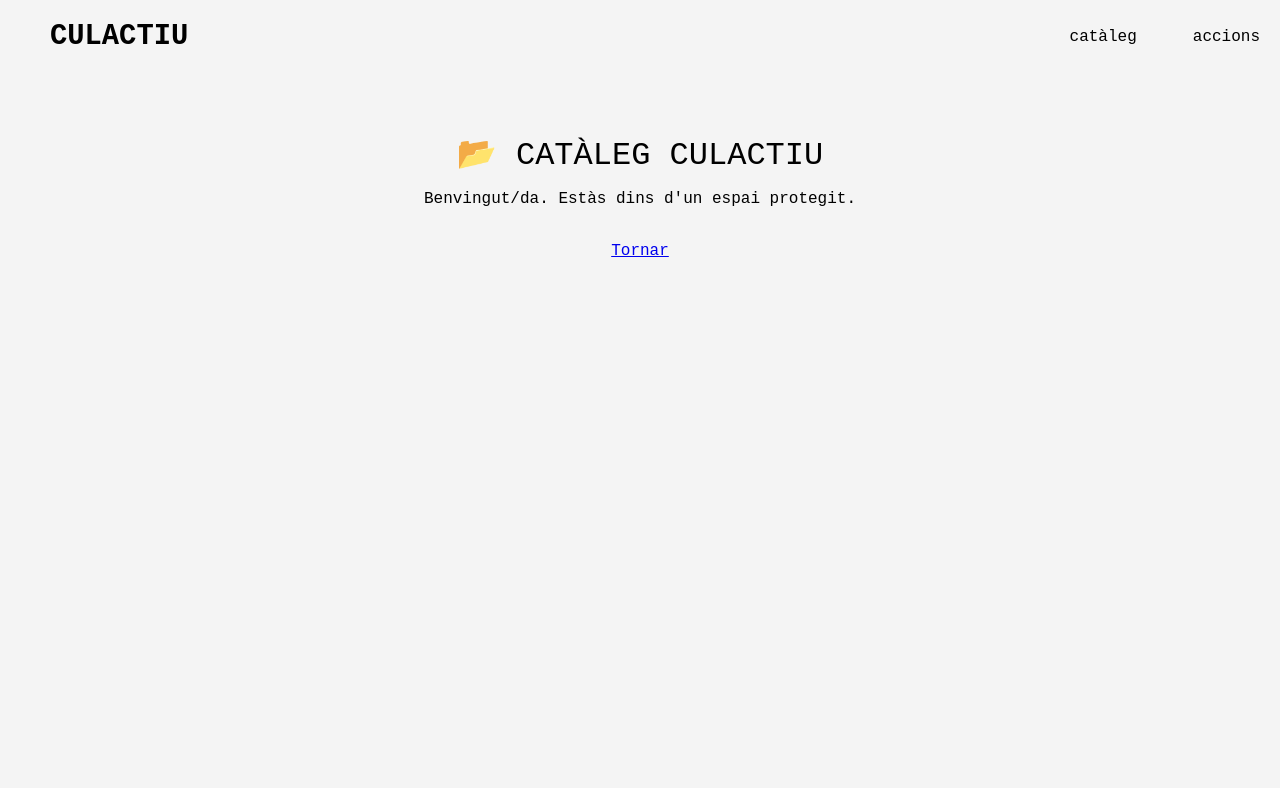
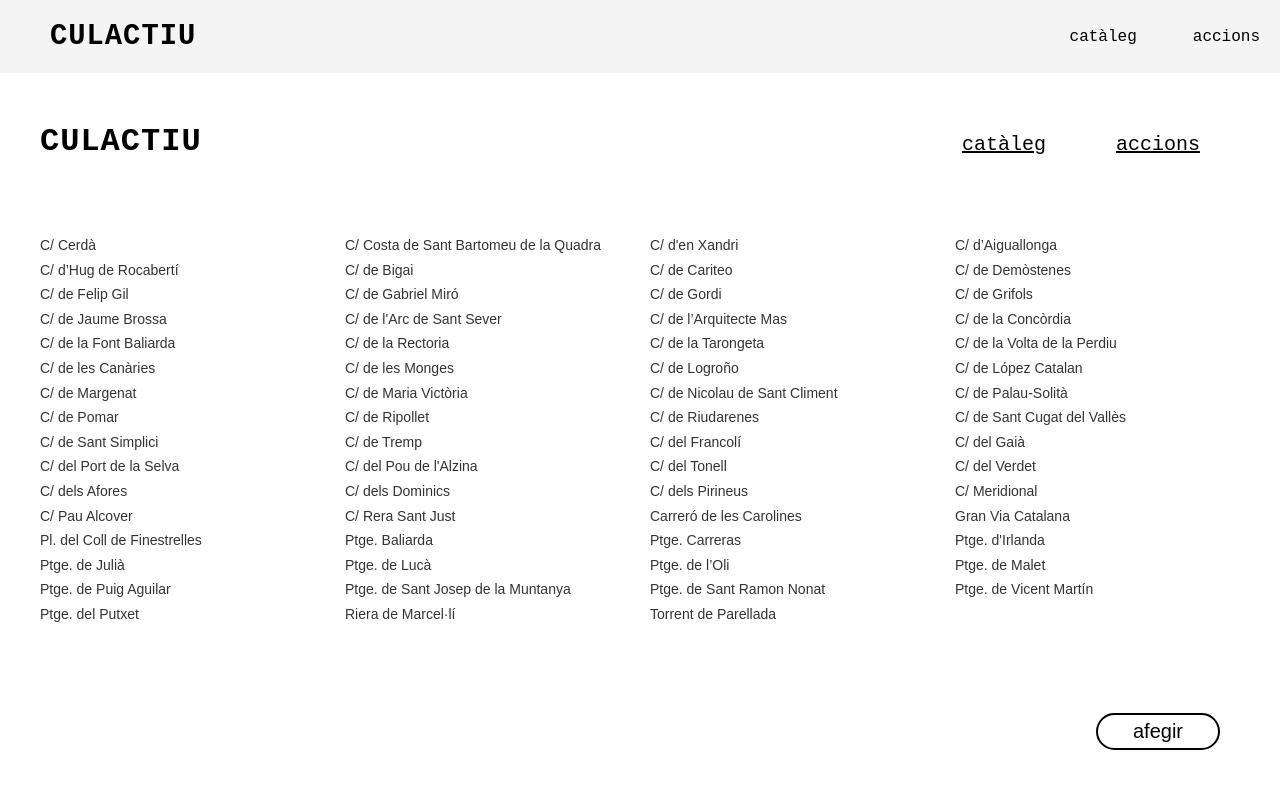
Before and after one commit to sboschraga/culactiu-web, a React (Create React App) app in the folder client/: page /cataleg in a window 1280 px wide. Shown: the top 788 px of the page. Built offline with nearby package versions, Linux system fonts and the light colour scheme; a web font is replaced by a local one.

Commit message:
catàleg editat?

```diff
--- a/client/src/pages/Cataleg.css
+++ b/client/src/pages/Cataleg.css
@@ -4,89 +4,73 @@
   padding: 40px;
   min-height: 100vh;
   background-color: white;
-  font-family: Arial, sans-serif;
-  position: relative; /* Necessari per col·locar el botó 'afegir' */
+  font-family: Arial, sans-serif; /* Tipografia neta */
+  position: relative;
+  box-sizing: border-box;
 }
 
-/* Capçalera */
+/* --- CAPÇALERA --- */
 .catalog-header {
   display: flex;
   justify-content: space-between;
-  align-items: center;
-  margin-bottom: 60px; /* Espai sota el títol */
+  align-items: baseline; /* Alinea el text a la base */
+  margin-bottom: 60px;   /* Espai abans de la llista */
 }
 
 .logo {
-  font-size: 28px;
-  font-weight: 800;
+  font-size: 32px;
+  font-weight: 900; /* Molt negreta */
+  text-transform: uppercase;
   margin: 0;
-  text-transform: uppercase;
+  letter-spacing: 1px;
 }
 
 .top-nav {
   display: flex;
-  gap: 30px;
+  gap: 40px; /* Separació entre 'cataleg' i 'accions' */
 }
 
 .nav-link {
-  font-size: 18px;
+  font-size: 20px;
   text-decoration: underline;
   color: black;
-  background: none;
-  border: none;
   cursor: pointer;
 }
 
-.nav-link.active {
-  font-weight: bold;
-}
-
-/* GRAELLA DE CARRERS - La màgia de les 4 columnes */
+/* --- GRAELLA DE 4 COLUMNES --- */
 .streets-grid {
   display: grid;
   grid-template-columns: repeat(4, 1fr); /* 4 columnes iguals */
   column-gap: 20px;
-  row-gap: 15px;
+  row-gap: 5px; /* Poc espai vertical, com a la imatge */
 }
 
 .street-item {
-  text-decoration: none;
+  font-size: 14px;
   color: #333;
-  font-size: 14px;
-  display: block;
+  line-height: 1.4;
 }
 
-.street-item:hover {
-  text-decoration: underline;
-  font-weight: bold;
-}
-
-/* Responsive: Si la pantalla és petita (mòbil), passa a 2 columnes */
+/* Responsive: Si la pantalla és molt petita, passem a 2 columnes per llegibilitat */
 @media (max-width: 768px) {
   .streets-grid {
     grid-template-columns: repeat(2, 1fr);
   }
 }
 
-/* Botó 'Afegir' flotant a baix a la dreta */
+/* --- BOTÓ AFEGIR --- */
 .add-button-container {
-  position: fixed;
+  position: fixed; /* Fixat a la pantalla, sempre visible */
   bottom: 50px;
-  right: 50px;
+  right: 60px;
 }
 
 .add-btn {
   background: white;
-  border: 2px solid black;
-  border-radius: 50px; /* Això fa la forma ovalada */
-  padding: 8px 30px;
-  font-size: 18px;
-  font-weight: bold;
-  cursor: pointer;
-  transition: 0.3s;
+  border: 2px solid black; /* Vora gruixuda */
+  border-radius: 50px;     /* Forma ovalada */
+  padding: 5px 35px;       /* Padding per fer-lo ample */
+  font-size: 20px;
+  font-family: inherit;
+  cursor: default;         /* Cursor normal ja que no fa res */
 }
-
-.add-btn:hover {
-  background: black;
-  color: white;
-}
--- a/client/src/pages/Cataleg.jsx
+++ b/client/src/pages/Cataleg.jsx
@@ -1,15 +1,52 @@
 import React from "react";
 import { Link } from "react-router-dom";
+import "./Cataleg.css"; // Ara crearem aquest fitxer per fer les 4 columnes
+
+const streets = [
+  "C/ Cerdà", "C/ Costa de Sant Bartomeu de la Quadra", "C/ d'en Xandri", "C/ d’Aiguallonga",
+  "C/ d’Hug de Rocabertí", "C/ de Bigai", "C/ de Cariteo", "C/ de Demòstenes",
+  "C/ de Felip Gil", "C/ de Gabriel Miró", "C/ de Gordi", "C/ de Grifols",
+  "C/ de Jaume Brossa", "C/ de l'Arc de Sant Sever", "C/ de l’Arquitecte Mas", "C/ de la Concòrdia",
+  "C/ de la Font Baliarda", "C/ de la Rectoria", "C/ de la Tarongeta", "C/ de la Volta de la Perdiu",
+  "C/ de les Canàries", "C/ de les Monges", "C/ de Logroño", "C/ de López Catalan",
+  "C/ de Margenat", "C/ de Maria Victòria", "C/ de Nicolau de Sant Climent", "C/ de Palau-Solità",
+  "C/ de Pomar", "C/ de Ripollet", "C/ de Riudarenes", "C/ de Sant Cugat del Vallès",
+  "C/ de Sant Simplici", "C/ de Tremp", "C/ del Francolí", "C/ del Gaià",
+  "C/ del Port de la Selva", "C/ del Pou de l'Alzina", "C/ del Tonell", "C/ del Verdet",
+  "C/ dels Afores", "C/ dels Dominics", "C/ dels Pirineus", "C/ Meridional",
+  "C/ Pau Alcover", "C/ Rera Sant Just", "Carreró de les Carolines", "Gran Via Catalana",
+  "Pl. del Coll de Finestrelles", "Ptge. Baliarda", "Ptge. Carreras", "Ptge. d'Irlanda",
+  "Ptge. de Julià", "Ptge. de Lucà", "Ptge. de l’Oli", "Ptge. de Malet",
+  "Ptge. de Puig Aguilar", "Ptge. de Sant Josep de la Muntanya", "Ptge. de Sant Ramon Nonat",
+  "Ptge. de Vicent Martín", "Ptge. del Putxet", "Riera de Marcel·lí", "Torrent de Parellada"
+];
 
 function Cataleg() {
   return (
-    <div style={{ padding: "40px", textAlign: "center" }}>
-      <h1>📂 CATÀLEG CULACTIU</h1>
-      <p>Benvingut/da. Estàs dins d'un espai protegit.</p>
-      {/* Aquí posaràs el teu contingut real */}
+    <div className="catalog-container">
+      {/* CAPÇALERA */}
+      <header className="catalog-header">
+        <h1 className="logo">CULACTIU</h1>
+        <nav className="top-nav">
+          {/* Aquests sí que són links per poder navegar pel menú */}
+          <Link to="/cataleg" className="nav-link active">catàleg</Link>
+          <Link to="/accions" className="nav-link">accions</Link>
+        </nav>
+      </header>
 
-      <br />
-      <Link to="/">Tornar</Link>
+      {/* GRAELLA DE CARRERS (Text pla, sense clicar) */}
+      <div className="streets-grid">
+        {streets.map((street, index) => (
+          <div key={index} className="street-item">
+            {street}
+          </div>
+        ))}
+      </div>
+
+      {/* BOTÓ AFEGIR (Sense funció) */}
+      <div className="add-button-container">
+        <button className="add-btn">afegir</button>
+      </div>
     </div>
   );
 }
```
